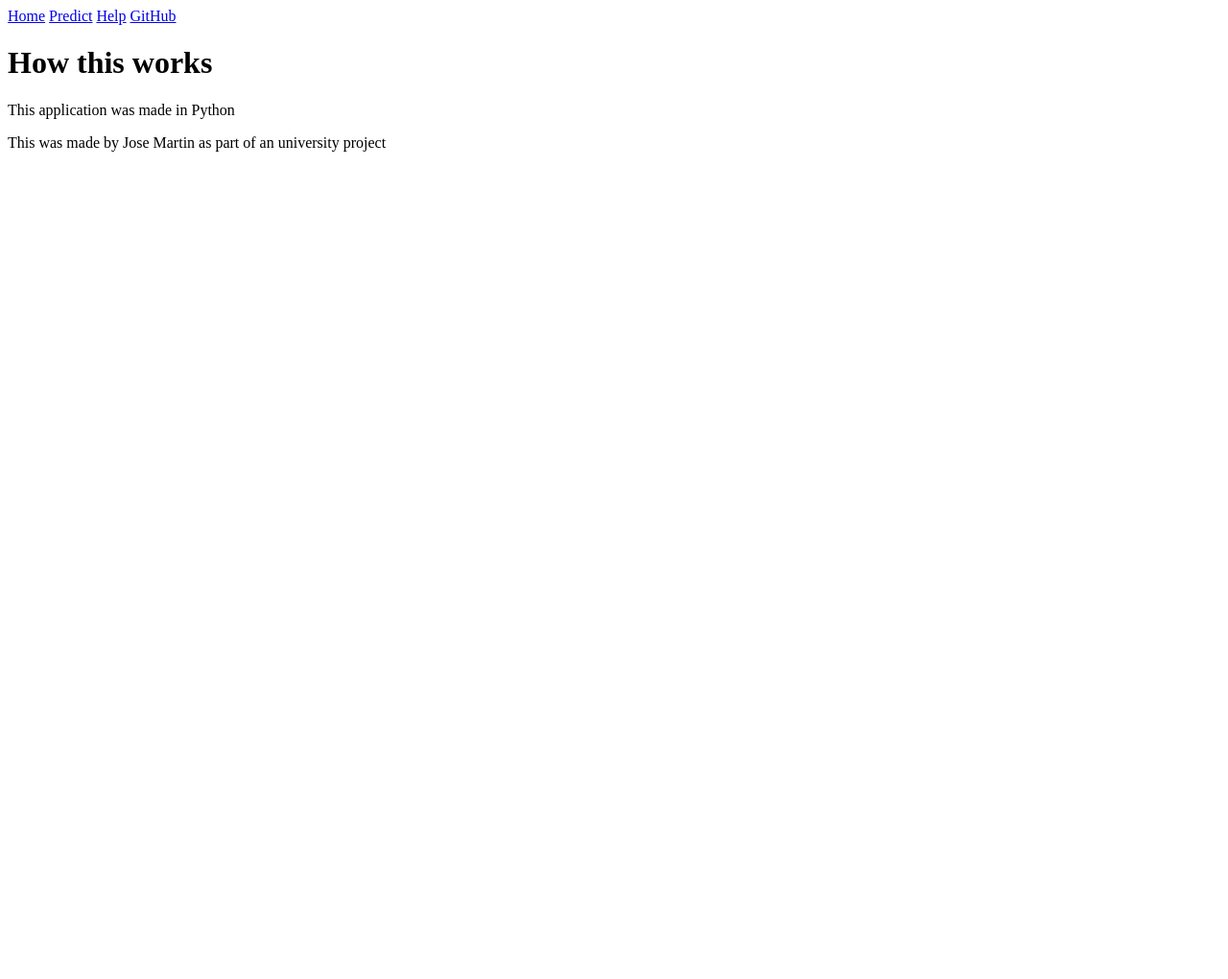
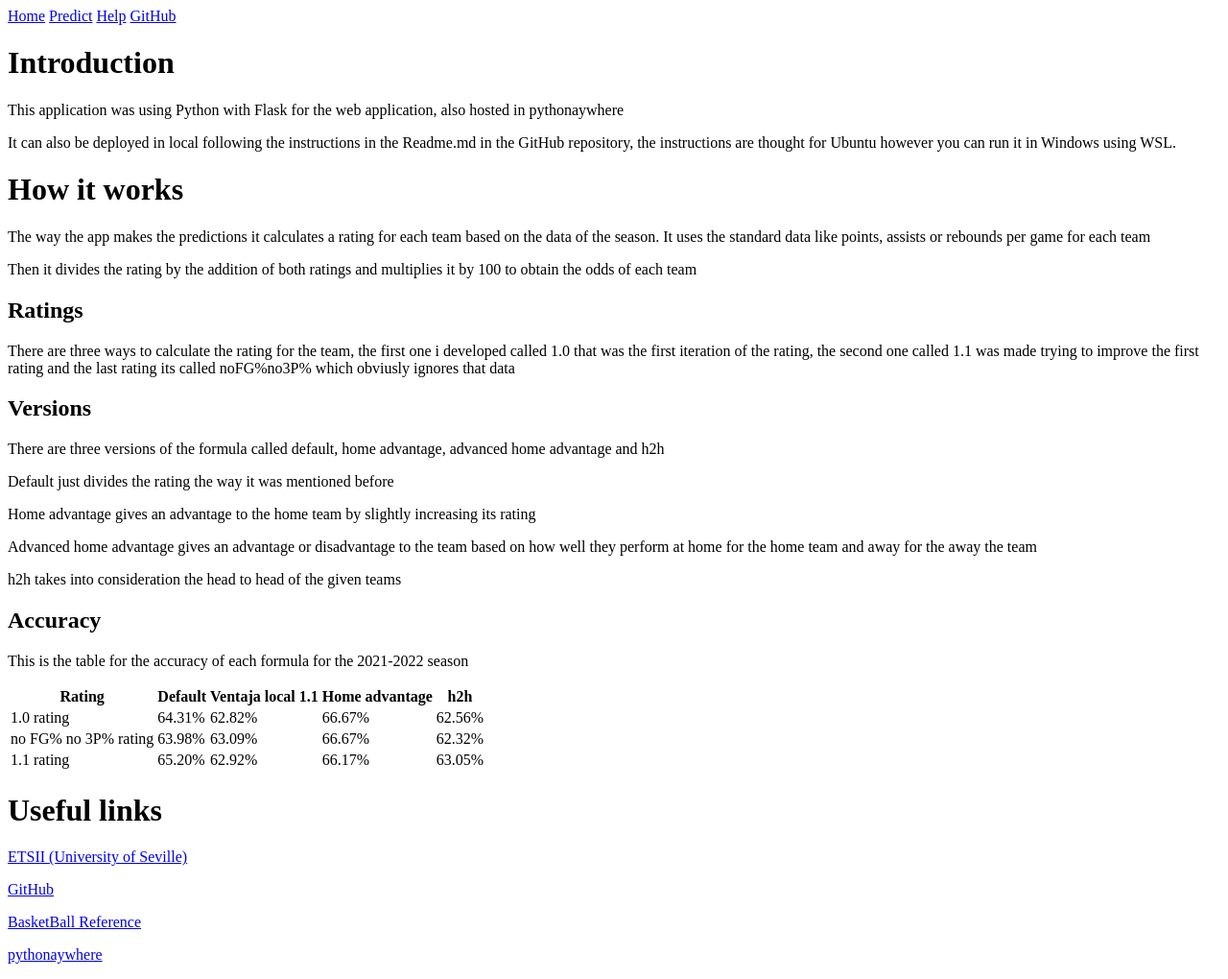
Before and after one commit to josmarsan24/game_predictor, a Flask app: page /help in a window 1280 px wide. Shown: the whole page at 96% size. Before the commit the page ends 800 px from the top, so only its background shows below. Run offline with Flask 3, Linux system fonts and the light colour scheme.

Commit message:
añadida vista help

```diff
--- a/templates/help.html
+++ b/templates/help.html
@@ -13,9 +13,68 @@
     <a href="https://github.com/josmarsan24/game_predictor">GitHub</a>
   </div>
 
-<h1>How this works</h1>
-<p>This application was made in Python</p>
-<p>This was made by Jose Martin as part of an university project</p>
+<h1>Introduction</h1>
+<p>This application was using Python with Flask for the web application, also hosted in pythonaywhere</p>
+<p>It can also be deployed in local following the instructions in the Readme.md in the GitHub repository, the instructions are thought for Ubuntu however you can run it in Windows using WSL.
+</p>
+
+<h1>How it works</h1>
+<p>The way the app makes the predictions it calculates a rating for each team based on the data of the season. It uses the standard data like points, assists or rebounds per game for each team</p>
+<p>Then it divides the rating by the addition of both ratings and multiplies it by 100 to obtain the odds of each team </p>
+
+<h2>Ratings</h2>
+<p>There are three ways to calculate the rating for the team, the first one i developed called 1.0 that was the first iteration of the rating, the second one called 1.1 was made trying to improve the first rating and the last rating its called noFG%no3P% which obviusly ignores that data</p>
+
+<h2>Versions</h2>
+<p>There are three versions of the formula called default, home advantage, advanced home advantage and h2h</p>
+<p>Default just divides the rating the way it was mentioned before</p>
+<p>Home advantage gives an advantage to the home team by slightly increasing its rating</p>
+<p>Advanced home advantage gives an advantage or disadvantage to the team based on how well they perform at home for the home team and away for the away the team</p>
+<p>h2h takes into consideration the head to head of the given teams</p>
+
+<h2>Accuracy</h2>
+<p>This is the table for the accuracy of each formula for the 2021-2022 season</p>
+<table>
+  <thead>
+    <tr>
+      <th>Rating</th>
+      <th>Default</th>
+      <th>Ventaja local 1.1</th>
+      <th>Home advantage</th>
+      <th>h2h</th>
+    </tr>
+  </thead>
+  <tbody>
+    <tr>
+      <td>1.0 rating</td>
+      <td>64.31%</td>
+      <td>62.82%</td>
+      <td>66.67%</td>
+      <td>62.56%</td>
+    </tr>
+    <tr>
+      <td>no FG% no 3P% rating</td>
+      <td>63.98%</td>
+      <td>63.09%</td>
+      <td>66.67%</td>
+      <td>62.32%</td>
+    </tr>
+    <tr>
+      <td>1.1 rating</td>
+      <td>65.20%</td>
+      <td>62.92%</td>
+      <td>66.17%</td>
+      <td>63.05%</td>
+    </tr>
+  </tbody>
+</table>
+
+<h1>Useful links</h1>
+<p><a href="https://www.informatica.us.es/">ETSII (University of Seville)</a></p>
+<p><a href="https://github.com/josmarsan24/game_predictor">GitHub</a></p>
+<p><a href="https://www.basketball-reference.com/">BasketBall Reference</a></p>
+<p><a href="https://www.pythonanywhere.com/">pythonaywhere</a></p>
+
 
 </body>
 </html>
```
